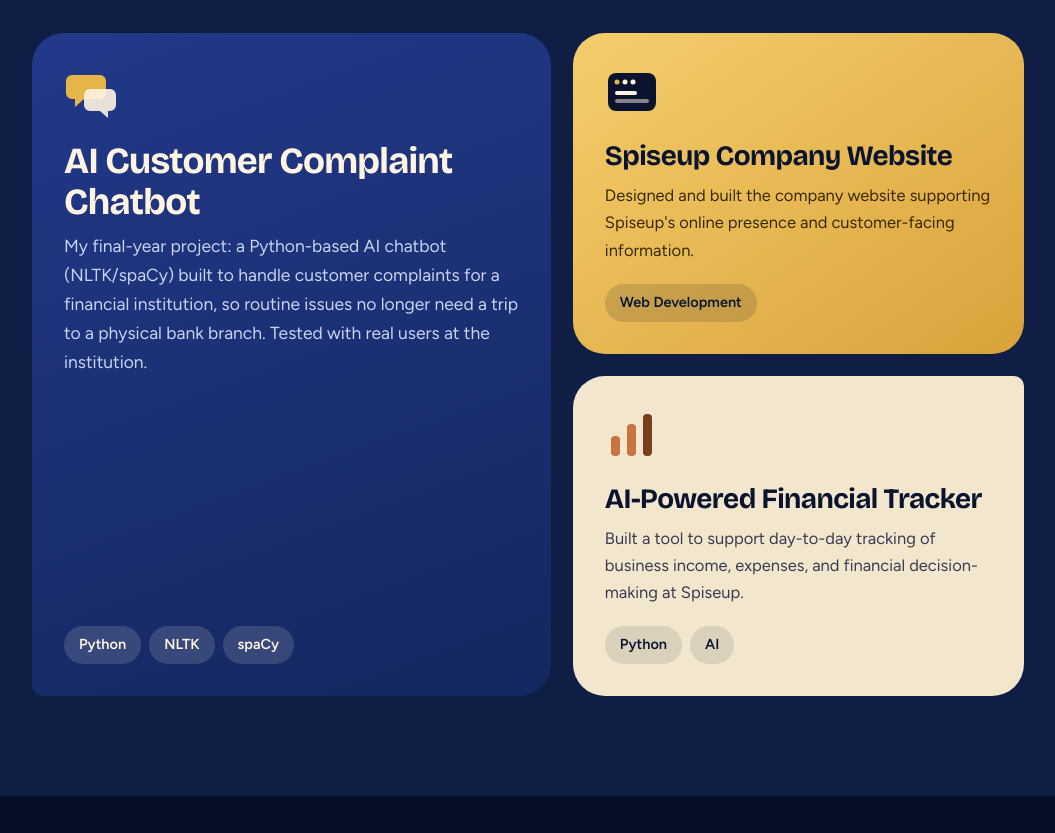
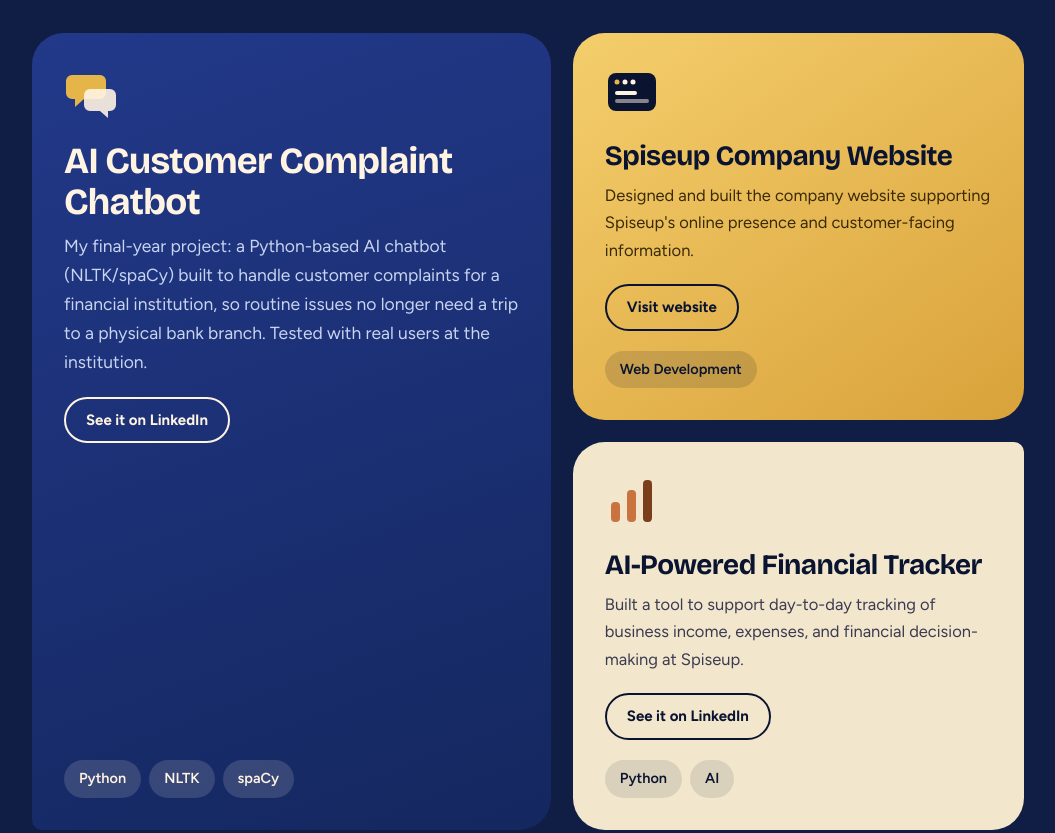
Before and after one commit to victoriamuinde07/Victoria-Muinde, a plain HTML site: page index.html in a window 1280 px wide. Shown: the part 3592-4425 px from the top of the page, without its empty margins (112-1167 px from the left). Drawn offline with nearby package versions, Linux system fonts and the light colour scheme.

Commit message:
updated added project links

```diff
--- a/index.html
+++ b/index.html
@@ -194,6 +194,14 @@
   .project h3{ font-size:clamp(1.4rem,2.6vw,1.75rem); font-weight:700; margin-bottom:10px; }
   .project p{ font-size:16.5px; margin-bottom:20px; }
   .project .tag-list{ margin-top:auto; }
+  .project-links{ display:flex; gap:10px; flex-wrap:wrap; }
+  .project-links a{ display:inline-block; margin-bottom:20px; padding:9px 20px; border:2px solid currentColor; border-radius:999px; font-weight:700; font-size:15px; text-decoration:none; color:inherit; transition:background .15s, color .15s; }
+  .project-links a:hover{ background:currentColor; }
+  .project-links a:hover span{ color:var(--hover-ink); }
+  .project-links a[href*="PASTE-"]{ display:none; }
+  .p-chat{ --hover-ink:#14275F; }
+  .p-site{ --hover-ink:#E9B94E; }
+  .p-track{ --hover-ink:#F2E6CC; }
   .p-chat{ grid-row:span 2; background:linear-gradient(160deg,#22398A,#14275F); color:#FFF4E2; border-bottom-left-radius:10px; }
   .p-chat p{ color:#C9D4F0; font-size:17.5px; }
   .p-chat h3{ font-size:clamp(1.7rem,3.4vw,2.3rem); }
@@ -437,6 +445,7 @@
         </svg>
         <h3>AI Customer Complaint Chatbot</h3>
         <p>My final-year project: a Python-based AI chatbot (NLTK/spaCy) built to handle customer complaints for a financial institution, so routine issues no longer need a trip to a physical bank branch. Tested with real users at the institution.</p>
+        <div class="project-links"><a href="https://www.linkedin.com/in/victoria-muinde-2b80a132a/" target="_blank" rel="noopener"><span>See it on LinkedIn</span></a></div>
         <div class="tag-list"><span class="chip">Python</span><span class="chip">NLTK</span><span class="chip">spaCy</span></div>
       </article>
 
@@ -448,6 +457,7 @@
         </svg>
         <h3>Spiseup Company Website</h3>
         <p>Designed and built the company website supporting Spiseup's online presence and customer-facing information.</p>
+        <div class="project-links"><a href="https://spiseup.co.ke" target="_blank" rel="noopener"><span>Visit website</span></a></div>
         <div class="tag-list"><span class="chip">Web Development</span></div>
       </article>
 
@@ -459,6 +469,7 @@
         </svg>
         <h3>AI-Powered Financial Tracker</h3>
         <p>Built a tool to support day-to-day tracking of business income, expenses, and financial decision-making at Spiseup.</p>
+        <div class="project-links"><a href="https://www.linkedin.com/in/victoria-muinde-2b80a132a/" target="_blank" rel="noopener"><span>See it on LinkedIn</span></a></div>
         <div class="tag-list"><span class="chip">Python</span><span class="chip">AI</span></div>
       </article>
     </div>
```
